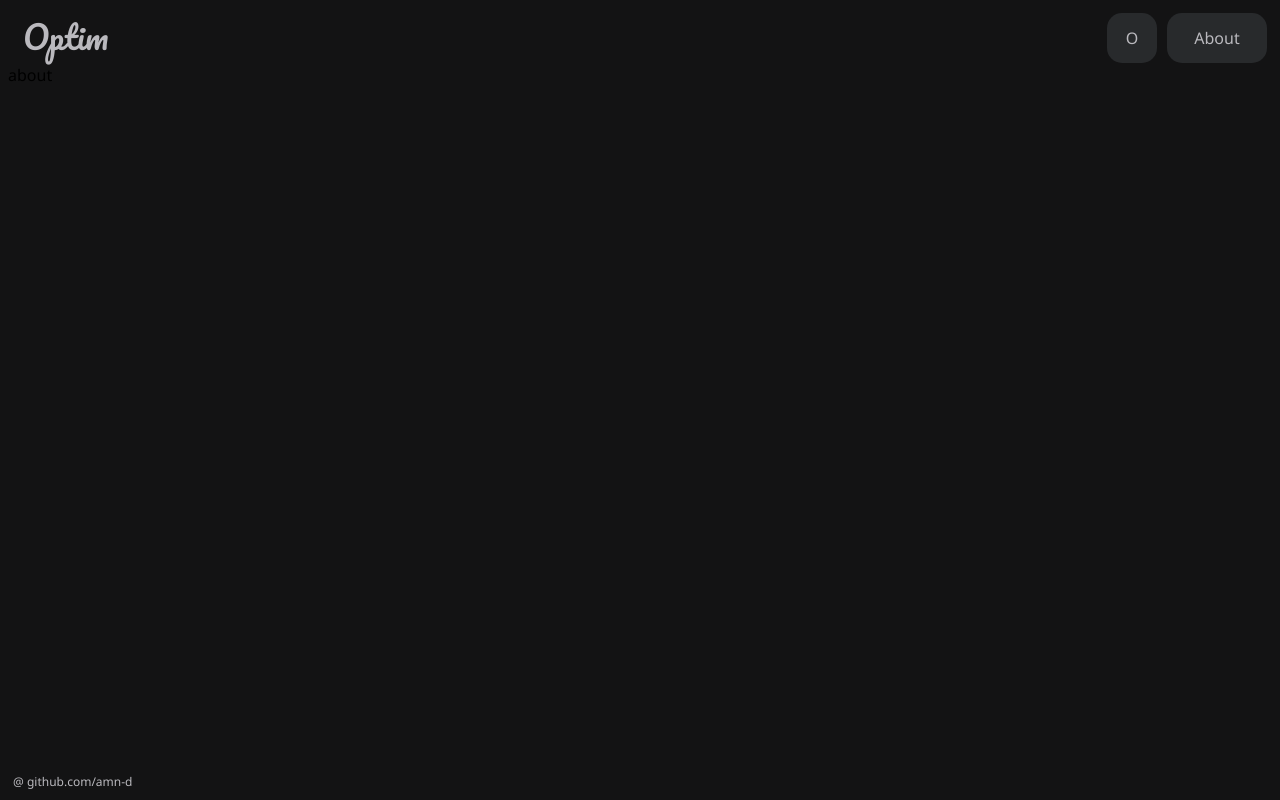
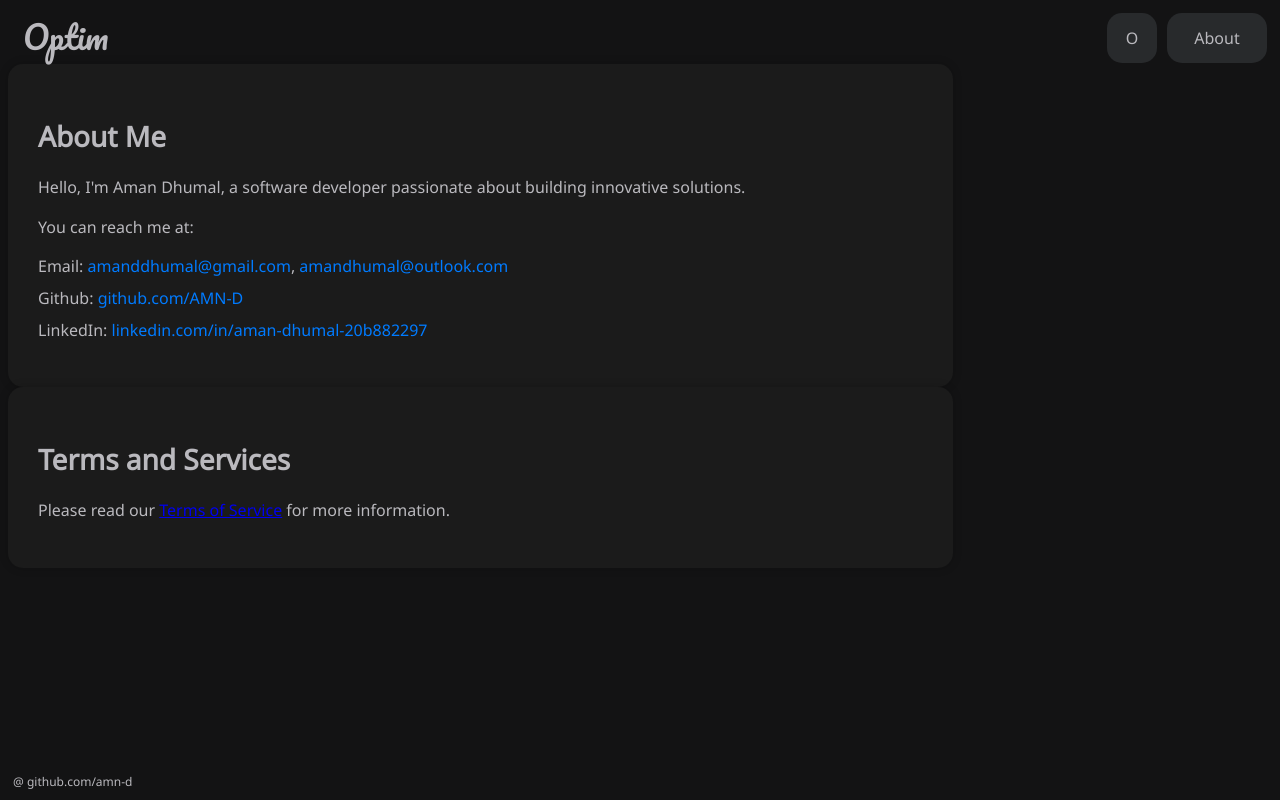
Before and after one commit to AMN-D/PRICEOPTIM, a Django app: page /abt/ in a window 1280 px wide. Run offline with Django 4.2, Linux system fonts and the light colour scheme.

Commit message:
version 1
i ll be attempting a complete remake of UI now .. marking this as

working

```diff
--- a/price_optimisation/files/static/style.css
+++ b/price_optimisation/files/static/style.css
@@ -575,3 +575,41 @@ footer p {
     font-size: 23px;
     font-family: 'Montserrat', sans-serif;
 }
+
+
+.about-section {
+    width: 70%;
+    background-color: #1b1b1b;
+    border-radius: 15px;
+    padding: 30px;
+    box-shadow: 0px 0px 10px rgba(0, 0, 0, 0.2);
+    color: #bab9be;
+}
+
+.about-section h2 {
+    font-size: 28px;
+    margin-bottom: 20px;
+}
+
+.about-section p {
+    font-size: 16px;
+    line-height: 1.5;
+}
+
+.about-section ul {
+    list-style: none;
+    padding-left: 0;
+}
+
+.about-section ul li {
+    margin-bottom: 10px;
+}
+
+.about-section ul li a {
+    color: #007bff;
+    text-decoration: none;
+}
+
+.about-section ul li a:hover {
+    text-decoration: underline;
+}
--- a/price_optimisation/files/templates/about.html
+++ b/price_optimisation/files/templates/about.html
@@ -1,5 +1,26 @@
 {% extends 'base.html' %}
-{% block title %}Home - Ecommerce Price Optimization{% endblock %}
+{% block title %}About - Ecommerce Price Optimization{% endblock %}
 {% block content %}
-    about
+    <div class="about-container">
+        <div class="about-section">
+            <h2>About Me</h2>
+            <p>
+                Hello, I'm Aman Dhumal, a software developer passionate about building innovative solutions.
+            </p>
+            <p>
+                You can reach me at:
+                <ul>
+                    <li>Email: <a href="mailto:amanddhumal@gmail.com">amanddhumal@gmail.com</a>, <a href="mailto:amandhumal@outlook.com">amandhumal@outlook.com</a></li>
+                    <li>Github: <a href="https://github.com/AMN-D">github.com/AMN-D</a></li>
+                    <li>LinkedIn: <a href="https://www.linkedin.com/in/aman-dhumal-20b882297/">linkedin.com/in/aman-dhumal-20b882297</a></li>
+                </ul>
+            </p>
+        </div>
+        <div class="about-section">
+            <h2>Terms and Services</h2>
+            <p>
+                Please read our <a href="#">Terms of Service</a> for more information.
+            </p>
+        </div>
+    </div>
 {% endblock %}
```
